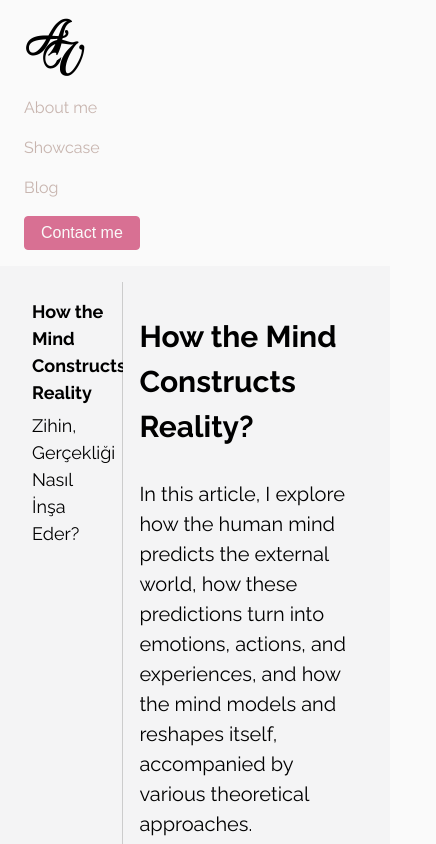
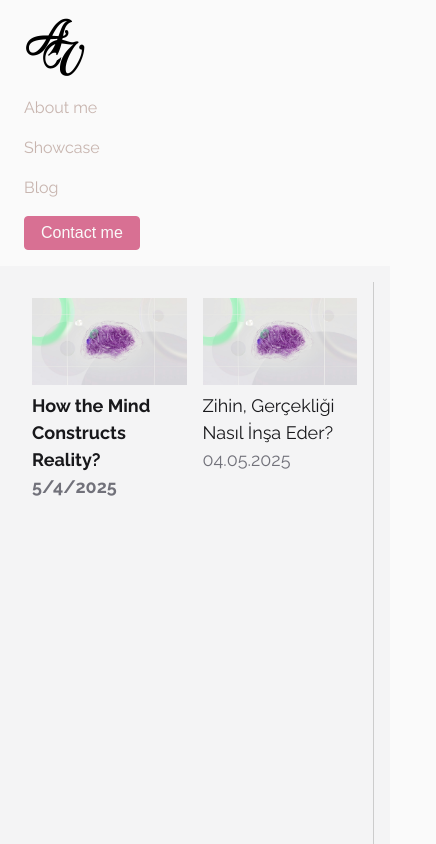
Before and after one commit to acelyavul/acelyavul, a React (Create React App) app: page /blog in a window 390 px wide. Shown: the top 844 px of the page, 436 px wide, since content can reach past the window. Built offline with nearby package versions, Linux system fonts and the light colour scheme.

Commit message:
mobile first design

```diff
--- a/src/App.jsx
+++ b/src/App.jsx
@@ -1,13 +1,13 @@
-import { BrowserRouter, Routes, Route, Navigate } from "react-router-dom";
+import { BrowserRouter, Navigate, Route, Routes } from "react-router-dom";
 
+import Container from "./components/Container";
+import Footer from "./components/Footer";
 import Navbar from "./components/Navbar";
+import "./index.css";
+import About from "./screens/About";
+import Blog from "./screens/Blog";
 import Hero from "./screens/Hero";
-import Footer from "./components/Footer";
-import Container from "./components/Container";
-import About from "./screens/About";
 import Projects from "./screens/Projects";
-import Blog from "./screens/Blog";
-import "./index.css";
 
 export default function App() {
   return (
@@ -15,11 +15,12 @@ export default function App() {
       <Container>
         <Navbar />
         <Routes>
-					<Route path='/' element={<Navigate replace to='home' />} />
-					<Route path='home' element={<Hero />} />
-					<Route path='about' element={<About />} />
-					<Route path='projects' element={<Projects />} />
-					<Route path='blog' element={<Blog />} />
+          <Route path="/" element={<Navigate replace to="home" />} />
+          <Route path="home" element={<Hero />} />
+          <Route path="about" element={<About />} />
+          <Route path="projects" element={<Projects />} />
+          <Route path="blog" element={<Blog />} />
+          <Route path="blog/:slug" element={<Blog />} />
         </Routes>
         <Footer />
       </Container>
--- a/src/blog/index.ts
+++ b/src/blog/index.ts
@@ -1,13 +1,23 @@
 import { gerçeklik } from "./gerçeklik";
 import { reality } from "./reality";
 
+import brainImage from "../assets/blog/google-deepmind.jpg";
+
 export const blogs = [
   {
-    Title: "How the Mind Constructs Reality",
+    Lang: "en",
+    Title: "How the Mind Constructs Reality?",
     Article: reality,
+    Image: brainImage,
+    Slug: "how-the-mind-constructs-reality",
+    PublishTime: "2025-05-04T08:03:27.671Z",
   },
   {
+    Lang: "tr",
     Title: "Zihin, Gerçekliği Nasıl İnşa Eder?",
     Article: gerçeklik,
+    Image: brainImage,
+    Slug: "zihin-gercekligi-nasil-insa-eder",
+    PublishTime: "2025-05-04T08:03:27.671Z",
   },
 ];
--- a/src/screens/About.module.css
+++ b/src/screens/About.module.css
@@ -5,7 +5,6 @@
   flex-direction: column;
   align-items: center;
   justify-content: center;
-  margin-top: 5rem;
 }
 
 @media (max-width: 768px) {
--- a/src/screens/Blog.jsx
+++ b/src/screens/Blog.jsx
@@ -1,9 +1,14 @@
 import { useState } from "react";
 import Markdown from "react-markdown";
+import { useNavigate, useParams } from "react-router-dom";
 import { blogs } from "../blog";
 import styles from "./Blog.module.css";
 
+export const isMobile = window.innerWidth <= 768;
+
 export default function Blog() {
+  const navigate = useNavigate();
+  const { slug } = useParams();
   const [selectedBlog, setSelectedBlog] = useState(blogs[0]);
 
   return (
@@ -17,37 +22,11 @@ export default function Blog() {
           padding: "1rem",
         }}
       >
-        <div
-          style={{
-            width: "30%",
-            padding: "1rem",
-            fontSize: 18,
-            borderRight: "1px solid #ccc",
-            minHeight: "100vh",
-            backgroundColor: "#f4f4f5",
-          }}
-        >
-          {blogs.map((blog, index) => (
-            <div
-              key={index}
-              onClick={() => setSelectedBlog(blog)}
-              style={{
-                marginBottom: "0.4rem",
-                cursor: "pointer",
-                color: selectedBlog.Title === blog.Title ? "#f4f4f5" : "black",
-                fontWeight:
-                  selectedBlog.Title === blog.Title ? "bold" : "normal",
-              }}
-            >
-              <p style={{ color: "black" }}> {blog.Title}</p>
-            </div>
-          ))}
-        </div>
-
+        {slug ? (
           <div
             className="content"
             style={{
-            width: "70%",
+              width: "100%",
               textAlign: "left",
               fontSize: 20,
               whiteSpace: "pre-line",
@@ -55,8 +34,88 @@ export default function Blog() {
               backgroundColor: "#f4f4f5",
             }}
           >
+            <div
+              style={{
+                marginBottom: "1rem",
+                fontSize: "0.9rem",
+                color: "#71717a",
+              }}
+            >
+              <span
+                onClick={() => navigate("/blog")}
+                style={{
+                  cursor: "pointer",
+                  textDecoration: "underline",
+                  color: "#52525b",
+                  marginRight: "0.5rem",
+                }}
+              >
+                Blog
+              </span>
+              {slug && (
+                <>
+                  <span style={{ marginRight: "0.5rem" }}>/</span>
+                  <span>{selectedBlog.Title}</span>
+                </>
+              )}
+            </div>
+
+            <img
+              src={selectedBlog.Image}
+              style={{ width: "100%" }}
+              alt={selectedBlog.Title}
+            />
             <Markdown>{selectedBlog.Article}</Markdown>
           </div>
+        ) : (
+          <div
+            style={{
+              width: "100%",
+              padding: "1rem",
+              fontSize: 18,
+              borderRight: "1px solid #ccc",
+              minHeight: "100vh",
+              backgroundColor: "#f4f4f5",
+              display: "flex",
+              flexDirection: "row",
+              gap: "1rem",
+            }}
+          >
+            {blogs.map((blog, index) => (
+              <div
+                key={index}
+                onClick={() => {
+                  setSelectedBlog(blog);
+                  if (blog.Slug) {
+                    navigate(`/blog/${blog.Slug}`);
+                  }
+                }}
+                style={{
+                  marginBottom: "0.4rem",
+                  cursor: "pointer",
+                  color:
+                    selectedBlog.Title === blog.Title ? "#f4f4f5" : "black",
+                  fontWeight:
+                    selectedBlog.Title === blog.Title ? "bold" : "normal",
+                }}
+              >
+                <img
+                  src={selectedBlog.Image}
+                  style={{ width: "100%" }}
+                  alt={selectedBlog.Title}
+                />
+                <div>
+                  <p style={{ color: "#18181b" }}> {blog.Title}</p>
+                  <p style={{ color: "#71717a" }}>
+                    {new Date(blog.PublishTime).toLocaleDateString(
+                      blog.Lang === "tr" ? "tr-TR" : "en-US",
+                    )}
+                  </p>
+                </div>
+              </div>
+            ))}
+          </div>
+        )}
       </div>
     </section>
   );
--- a/src/screens/Projects.module.css
+++ b/src/screens/Projects.module.css
@@ -7,7 +7,6 @@
   justify-content: center;
   flex-wrap: wrap;
   gap: 1rem;
-  margin-top: 5rem;
 }
 
 @media (max-width: 768px) {
```
Also changed, not shown: src/types/images.d.ts (added, +8 -0 lines), src/assets/blog/google-deepmind.jpg (added). Lines whose indentation alone changed are shown as unchanged.
